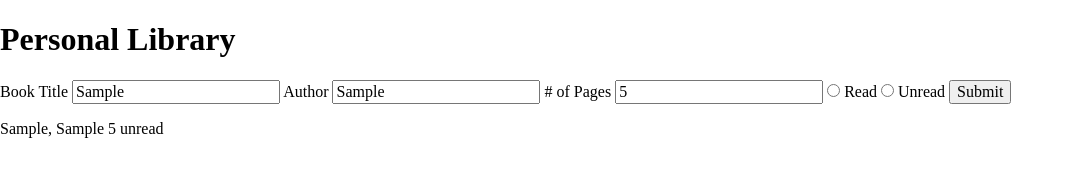
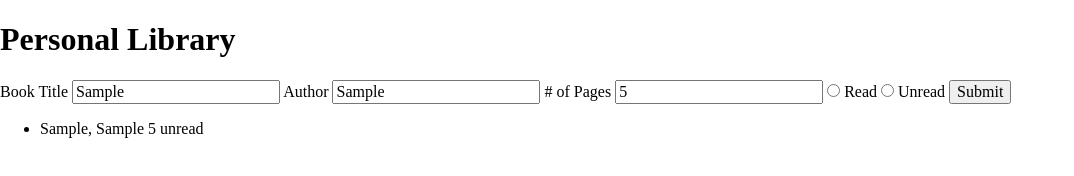
Before and after one commit to MalcolmSmalls/Odin-Library, a plain HTML site: page index.html in a window 1280 px wide. Both pictures are taken after typing "Sample", "Sample", "5" into the empty fields and a click on the button "Submit". Shown: the whole page, without its empty margins (0-1074 px from the left). Drawn offline with Linux system fonts and the light colour scheme.

Commit message:
Add books to list

```diff
--- a/index.html
+++ b/index.html
@@ -35,7 +35,7 @@
 
 
 
-		<p></p>
+		<ul></ul>
 
 		<script type="text/javascript" src="js/main.js"></script>
 	</body>
--- a/js/main.js
+++ b/js/main.js
@@ -6,7 +6,7 @@ const formAuthor = document.getElementById('author')
 const formPages = document.getElementById('pages')
 const formRead = document.getElementById('read')
 const formUnread = document.getElementById('unread')
-const testP = document.querySelector('p')
+const listUL = document.querySelector('ul')
 
 
 
@@ -14,6 +14,7 @@ submitButton.addEventListener('click', addBook)
 
 
 function addBook() {
+    let newLi = document.createElement('li')
     let readStatus = ""
     let bookTitle = formTitle.value
     let author = formAuthor.value
@@ -26,7 +27,7 @@ function addBook() {
     let newBook = new Book(bookTitle, author, pageNumber, readStatus)
     library.push(newBook)
     library.forEach(book => {
-        testP.textContent += book.displayInfo()
+        listUL.appendChild(newLi).textContent = book.displayInfo()
     })
 }
 
```
